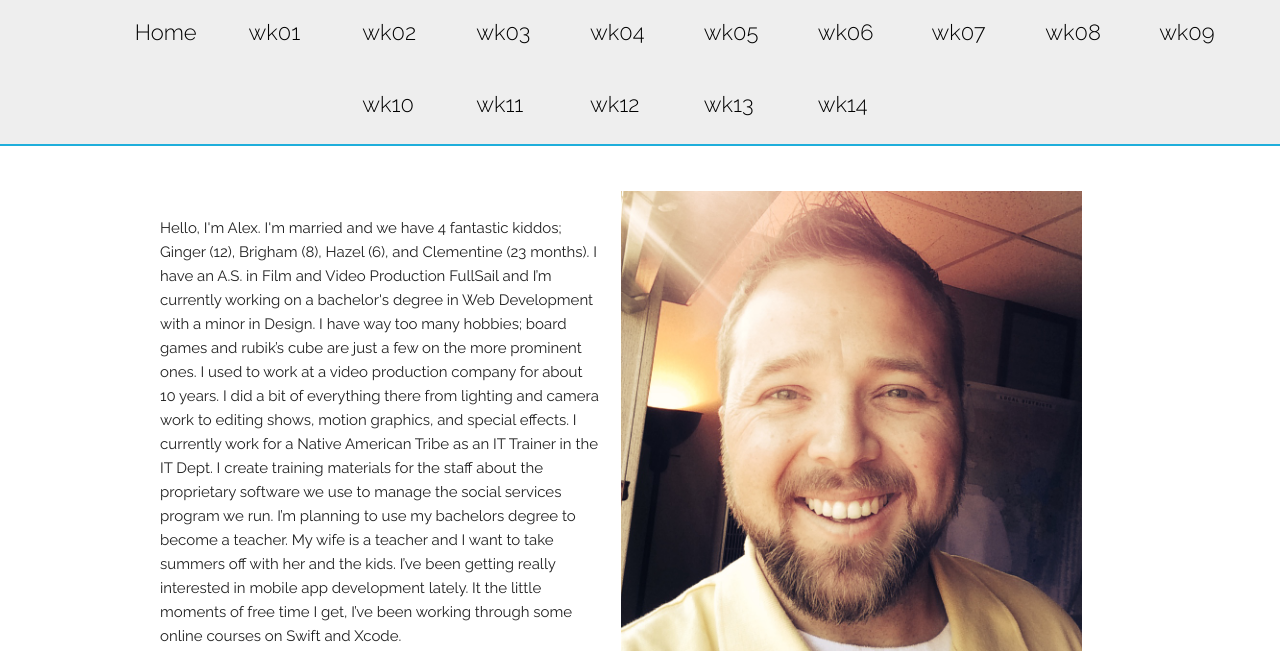
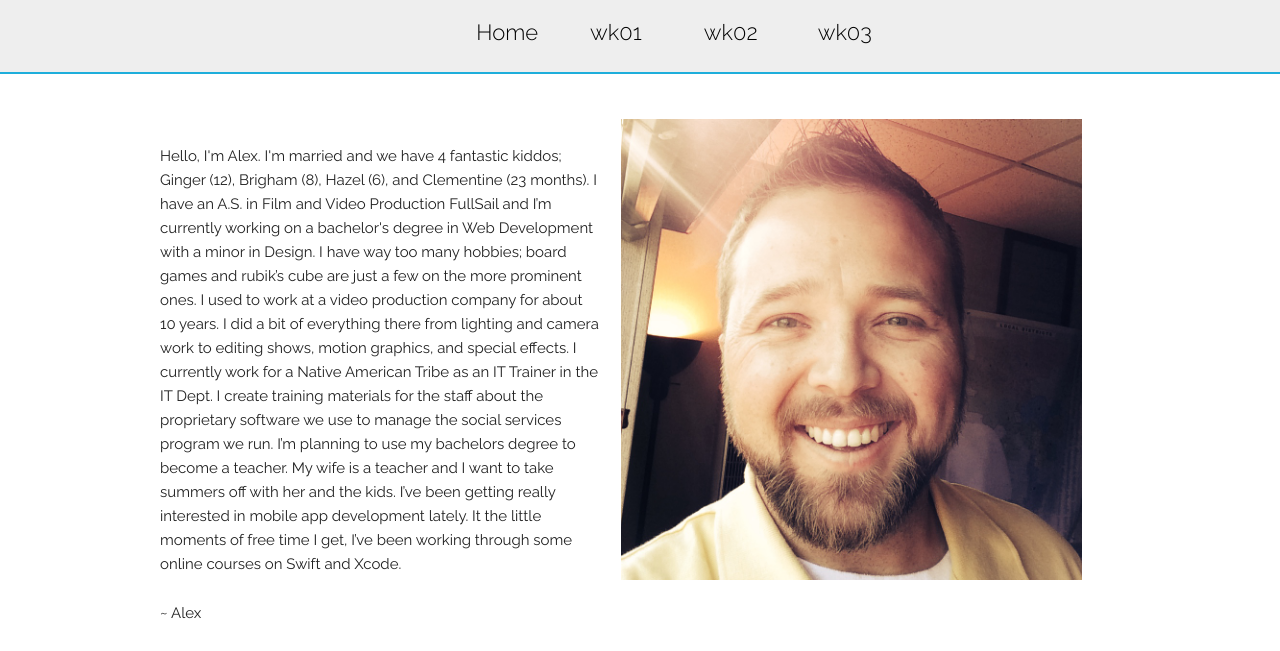
Before and after one commit to Cotton-Alex/CS313, a PHP site: page /cs313-php/index.php in a window 1280 px wide. Shown: the top 651 px of the page. Run offline with PHP 8.4, Linux system fonts and the light colour scheme; some libraries are stand-ins or nearby versions.

Commit message:
linking should be working now

```diff
--- a/web/mod/header.php
+++ b/web/mod/header.php
@@ -5,7 +5,7 @@
 		<li><a class="three columns" href='https://cotton-app.herokuapp.com/wk01.php'>wk01</a></li>
 		<li><a class="three columns" href='https://cotton-app.herokuapp.com/wk02.php'>wk02</a></li>
 		<li><a class="two columns" href='https://cotton-app.herokuapp.com/w03/g08wk03_form.php'>wk03</a></li>
-			<li><a class="two columns" href='./about.php'>wk04</a></li>
+<!--			<li><a class="two columns" href='./about.php'>wk04</a></li>
 			<li><a class="two columns" href='./about.php'>wk05</a></li>
 			<li><a class="two columns" href='./about.php'>wk06</a></li>
 			<li><a class="two columns" href='./about.php'>wk07</a></li>
@@ -15,7 +15,7 @@
 			<li><a class="two columns" href='./about.php'>wk11</a></li>
 			<li><a class="two columns" href='./about.php'>wk12</a></li>
 			<li><a class="two columns" href='./about.php'>wk13</a></li>
-			<li><a class="two columns" href='./about.php'>wk14</a></li>
+			<li><a class="two columns" href='./about.php'>wk14</a></li>-->
 	</ul>
 </nav>
 
```
